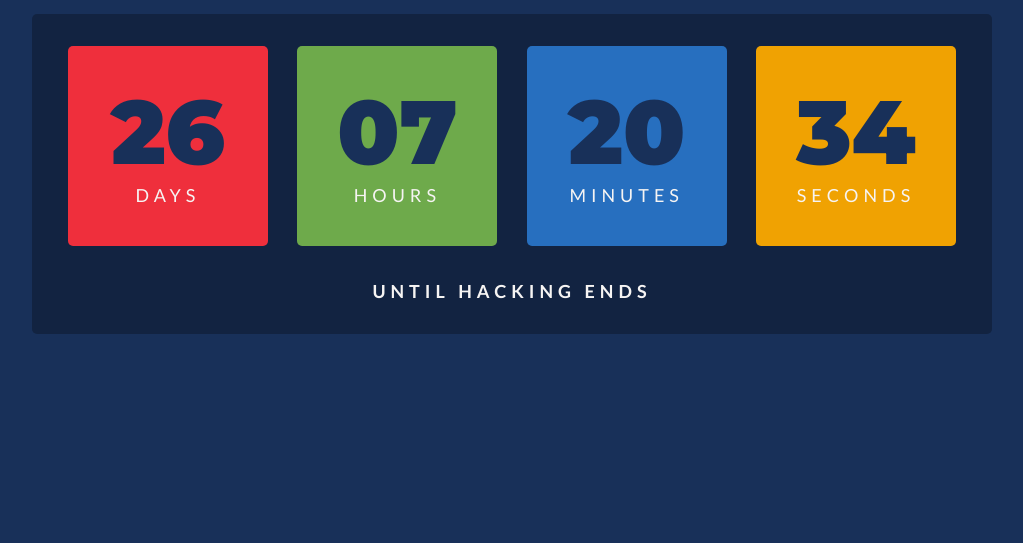
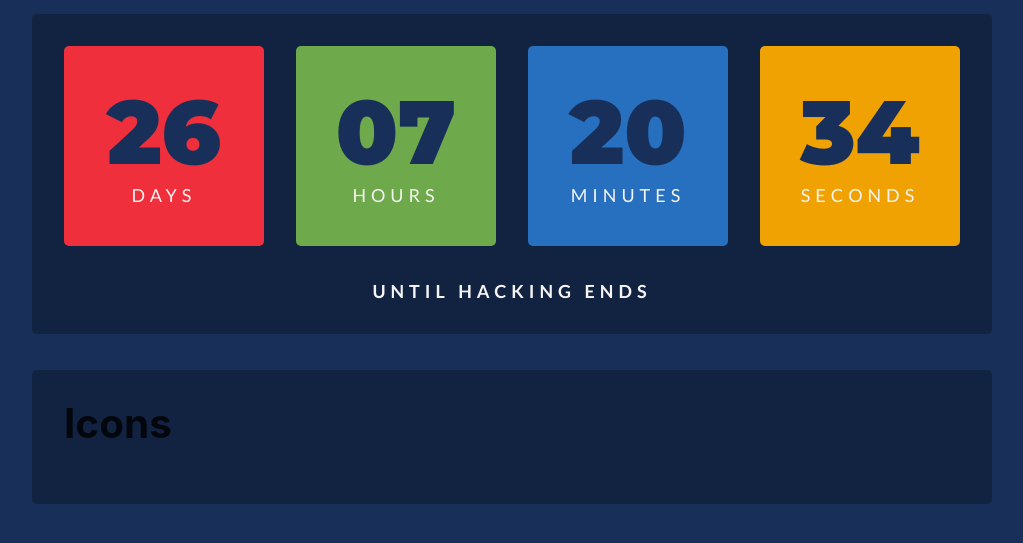
Before and after one commit to Rose-Hacks/live-website-2019, a Gatsby site: page / in a window 1280 px wide. Shown: the part 71-614 px from the top of the page, without its empty margins (128-1151 px from the left). Built offline with nearby package versions, Linux system fonts and the light colour scheme; Gatsby itself is replaced by a stand-in of ours.

Commit message:
splitting wrapper into seperate component

```diff
--- /dev/null
+++ b/src/components/ActionIcons/index.js
@@ -0,0 +1,12 @@
+import React from 'react'
+import { Wrapper } from '../../styled/'
+
+const ActionIcons = () => {
+  return (
+    <Wrapper>
+      <h1>Icons</h1>
+    </Wrapper>
+  )
+}
+
+export default ActionIcons
--- a/src/components/Countdown/index.js
+++ b/src/components/Countdown/index.js
@@ -1,11 +1,9 @@
 import React, { Component } from 'react'
 import styled from 'styled-components'
+import { Wrapper } from '../../styled'
 
-const CountdownWrapper = styled.section`
+const CountdownWrapper = styled(Wrapper)`
   text-align: center;
-  padding: 32px 0px;
-  background: rgba(0, 0, 0, 0.27);
-  border-radius: 5px;
 `
 
 const CountdownContainer = styled.div`
@@ -13,7 +11,6 @@ const CountdownContainer = styled.div`
   display: flex;
   justify-content: space-between;
   height: 200px;
-  padding: 0px 36px;
 `
 
 const TimeItem = styled.div`
--- a/src/pages/index.js
+++ b/src/pages/index.js
@@ -3,12 +3,14 @@ import React from 'react'
 import Layout from '../components/layout'
 import SEO from '../components/seo'
 import Countdown from '../components/Countdown'
+import ActionIcons from '../components/ActionIcons'
 
 const IndexPage = () => (
   <Layout>
     <SEO title="Home" keywords={[`gatsby`, `application`, `react`]} />
 
     <Countdown />
+    <ActionIcons />
   </Layout>
 )
 
--- /dev/null
+++ b/src/styled/Wrapper.js
@@ -0,0 +1,10 @@
+import styled from 'styled-components'
+
+const Wrapper = styled.section`
+  padding: 32px;
+  background: rgba(0, 0, 0, 0.27);
+  border-radius: 5px;
+  margin-bottom: 36px;
+`
+
+export default Wrapper
--- /dev/null
+++ b/src/styled/index.js
@@ -0,0 +1,3 @@
+import Wrapper from './Wrapper'
+
+export { Wrapper }
```
Also changed, not shown: src/components/SponsorsCarousel/index.js (added).
